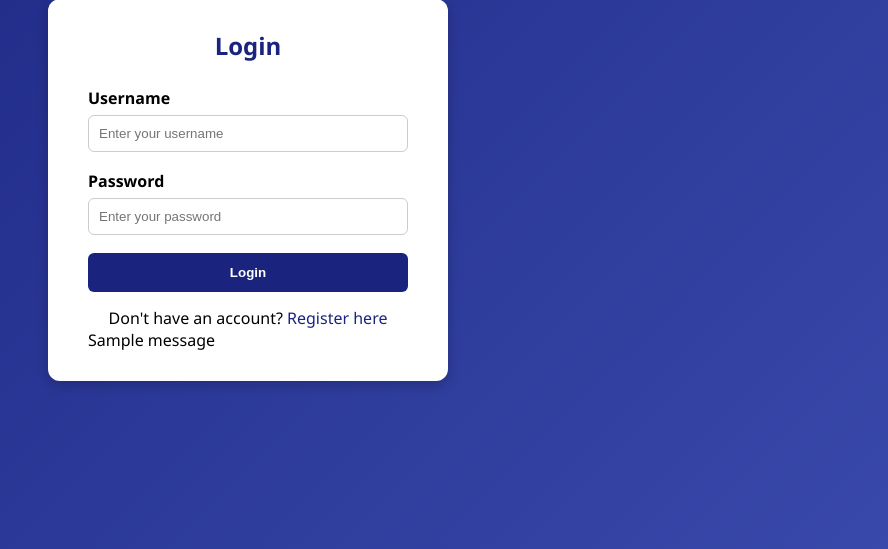
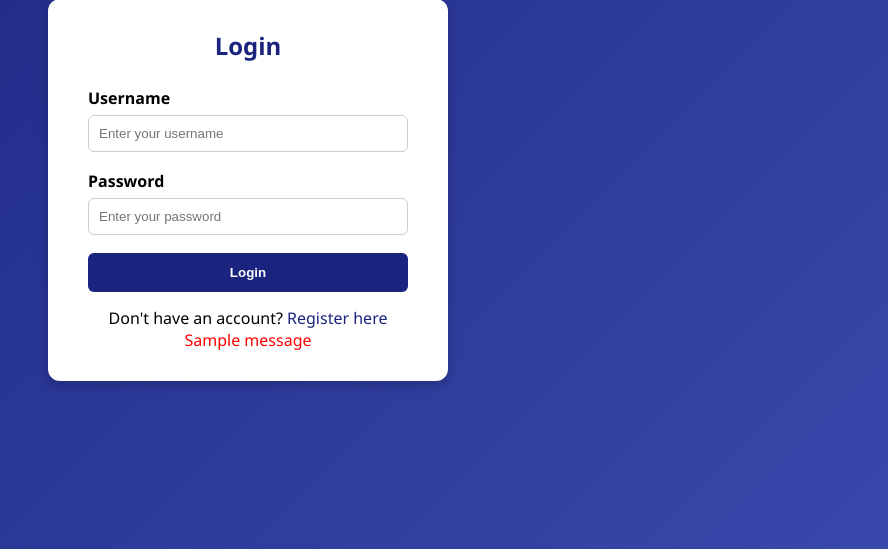
Before and after one commit to GERRY-01/bookmyride, a Django app: page /login in a window 1280 px wide. Shown: the part 210-759 px from the top of the page, without its empty margins (392-1280 px from the left). Run offline with Django 5.2, Linux system fonts and the light colour scheme; tables that the repository leaves empty hold one stand-in row (values such as "Sample post"); one stand-in notice (Sample message) is shown.

Commit message:
added some styling in the error message

```diff
--- a/templates/login.html
+++ b/templates/login.html
@@ -117,12 +117,12 @@
 
         <div class="bottom-link">
             <p>Don't have an account? <a href="{% url 'register' %}">Register here</a></p>
-        </div>
-            {% if messages %}
+             {% if messages %}
              {% for message in messages %}
-                <p>{{ message }}</p>
+                <p style="color: red; text-align: center;">{{ message }}</p>
             {% endfor %}
             {% endif %}
+        </div>
     </div>
 </body>
 </html>
```
